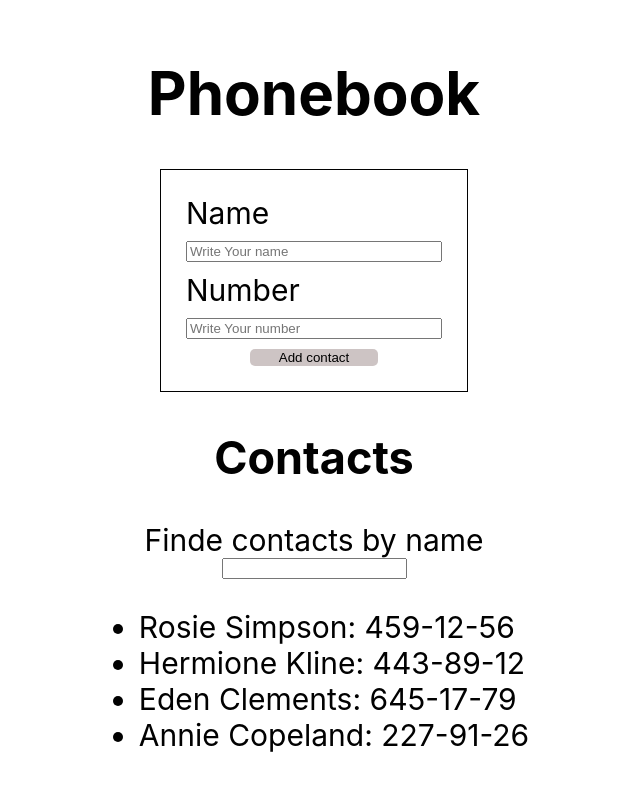
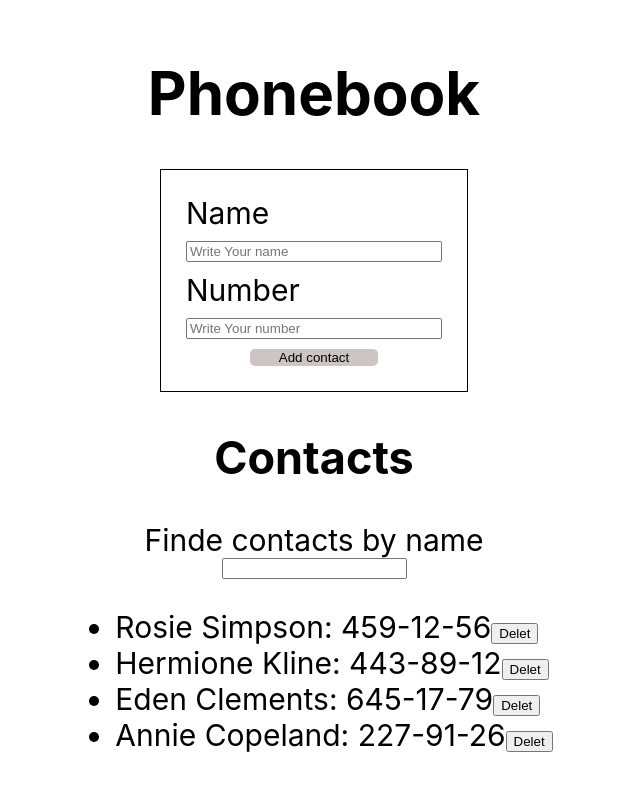
Before and after one commit to KacperMadajewski/goit-react-hw-02-phonebook, a React (Create React App) app: page / in a window 1280 px wide. Shown: the top 790 px of the page, without its empty margins (326-966 px from the left). Built offline with nearby package versions, Linux system fonts and the light colour scheme.

Commit message:
Added some styles and button for "delet"

```diff
--- a/src/components/App.jsx
+++ b/src/components/App.jsx
@@ -29,11 +29,27 @@ export class App extends Component {
     this.setState({ filter: ev.target.value });
   };
 
+  forDelet = id => {
+    const actualContacts = this.state.contacts.filter(
+      contact => contact.id !== id
+    );
+
+    this.setState({
+      contacts: actualContacts,
+      filter: '',
+    });
+  };
+
   handleSubmit = ev => {
     ev.preventDefault();
     const name1 = this.state.name;
     const number1 = this.state.number;
-    this.setState({
+    const existingName = this.state.contacts.find(
+      value => value.name.toLowerCase() === name1.toLowerCase()
+    );
+    existingName
+      ? alert(`Unfortunately name: ${name1} allready exist in this contacts!`)
+      : this.setState({
           contacts: [
             ...this.state.contacts,
             { name: name1, number: number1, id: nanoid() },
@@ -73,6 +89,7 @@ export class App extends Component {
         <ContactsList
           contactsData={this.state.contacts}
           filter={this.state.filter}
+          forDelet={this.forDelet}
         />
       </div>
     );
--- a/src/components/ContactsForm/ContactsForm.jsx
+++ b/src/components/ContactsForm/ContactsForm.jsx
@@ -31,7 +31,9 @@ export class ContactsForm extends Component {
           placeholder="Write Your number"
           className={Styles.input}
         />
-        <button type="submit" className={Styles.btn}>Add contact</button>
+        <button type="submit" className={Styles.btn}>
+          Add contact
+        </button>
       </form>
     );
   }
--- a/src/components/ContactsList/ContactsList.jsx
+++ b/src/components/ContactsList/ContactsList.jsx
@@ -1,22 +1,21 @@
-import React, { Component } from "react";
-import { nanoid } from "nanoid";
+import React, { Component } from 'react';
+import { nanoid } from 'nanoid';
 
 export class ContactsList extends Component {
-
-
   render() {
-        const { contactsData, filter} = this.props;
+    const { contactsData, filter, forDelet } = this.props;
     return (
       <ul>
         {contactsData
           .filter(contact =>
-                contact.name
-                  .toLowerCase()
-                  .includes(filter.toLowerCase())
+            contact.name.toLowerCase().includes(filter.toLowerCase())
           )
           .map(contact => (
             <li key={nanoid()}>
               {contact.name}: {contact.number}
+              <button type="submit" onClick={() => forDelet(contact.id)}>
+                Delet
+              </button>
             </li>
           ))}
       </ul>
```
Lines whose indentation alone changed are shown as unchanged.
